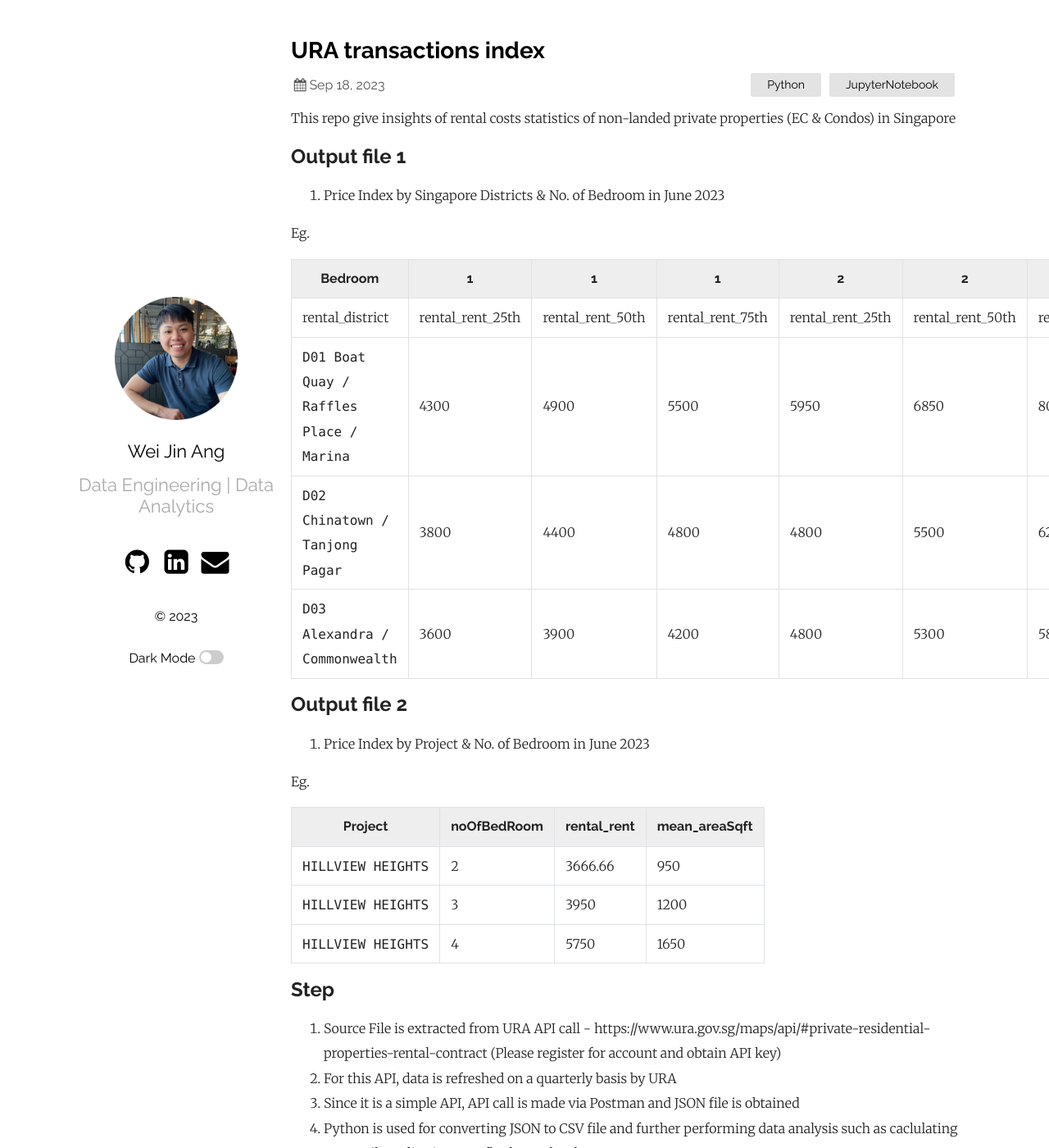
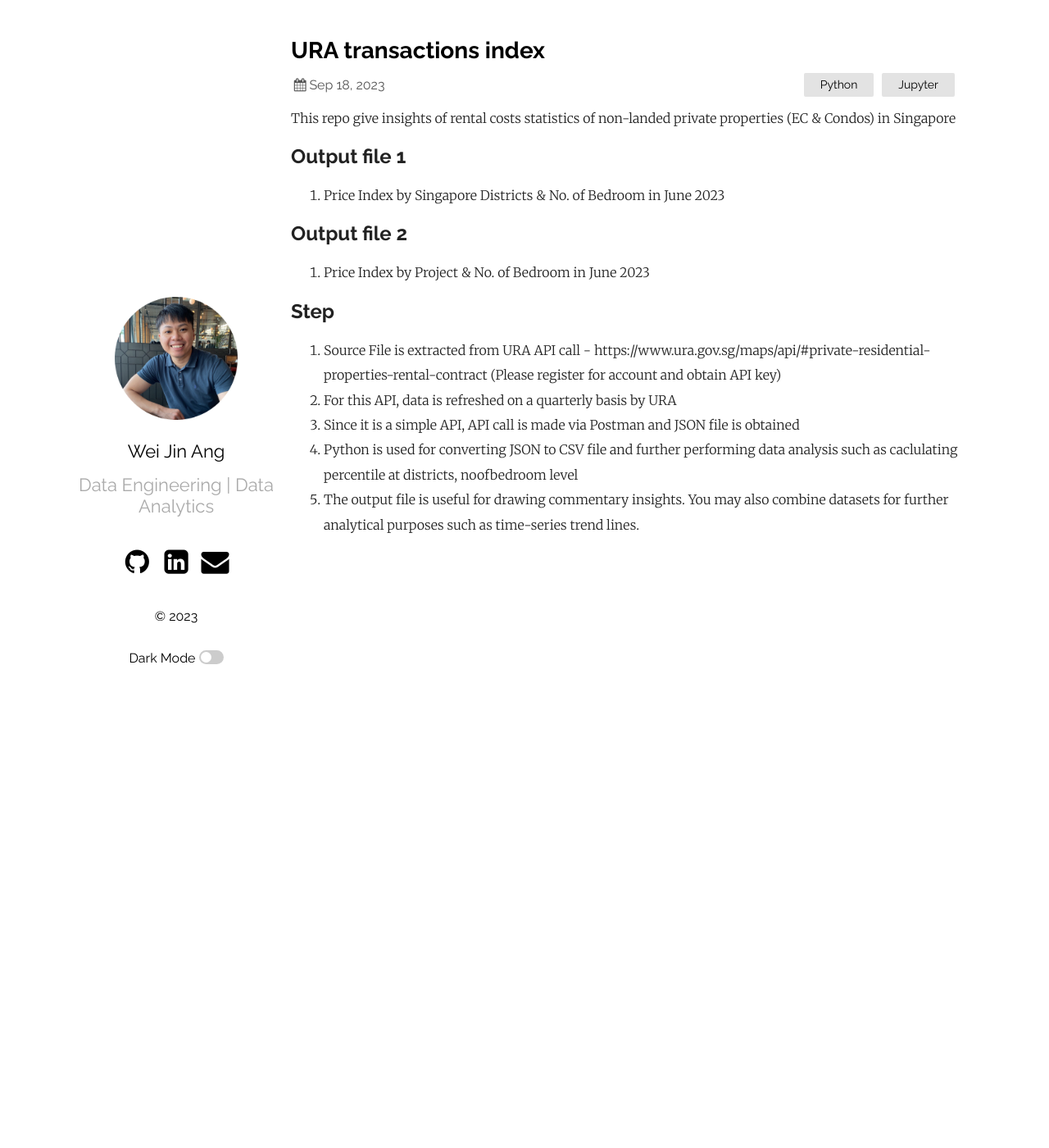
Before and after one commit to wjang96/wjang96.github.io, a Jekyll site: the page built from _posts/2023-09-18-URA-transactions-index.markdown, in a window 1280 px wide and 1400 px high. Shown: the whole window at 82% size. Built offline with Jekyll 4.4.1, drawn with Linux system fonts in a browser that asks for light colours.

Commit message:
Update 2023-09-18-URA-transactions-index.markdown

```diff
--- a/_posts/2023-09-18-URA-transactions-index.markdown
+++ b/_posts/2023-09-18-URA-transactions-index.markdown
@@ -2,7 +2,7 @@
 layout: post
 title:  "URA transactions index"
 date:   2023-09-18 21:03:36 +0530
-categories: Python JupyterNotebook
+categories: Python Jupyter
 ---
 
 This repo give insights of rental costs statistics of non-landed private properties (EC & Condos) in Singapore
@@ -10,26 +10,11 @@ This repo give insights of rental costs statistics of non-landed private propert
 ## Output file 1
 1. Price Index by Singapore Districts & No. of Bedroom in June 2023
 
-Eg.
-
-| Bedroom         | 1                | 1                | 1                |2               | 2                | 2                |
-| --------------- | ---------------- | ---------------- | ---------------- |--------------- | ---------------- | ---------------- |
-| rental_district | rental_rent_25th | rental_rent_50th | rental_rent_75th | rental_rent_25th | rental_rent_50th | rental_rent_75th |
-| `D01 Boat Quay / Raffles Place / Marina` | 4300 | 4900 | 5500 | 5950 | 6850 | 8000 |
-| `D02 Chinatown / Tanjong Pagar`          | 3800 | 4400 | 4800 | 4800 | 5500 | 6275 |
-| `D03 Alexandra / Commonwealth`           | 3600 | 3900 | 4200 | 4800 | 5300 | 5800 |
 
 ## Output file 2
 
 2. Price Index by Project & No. of Bedroom in June 2023
 
-Eg.
-
-| Project | noOfBedRoom | rental_rent| mean_areaSqft|
-| --------------- | ---------------- | ---------------- | ---------------- |
-| `HILLVIEW HEIGHTS` | 2 | 3666.66 | 950 |
-| `HILLVIEW HEIGHTS` | 3 | 3950 | 1200 |
-| `HILLVIEW HEIGHTS` | 4 | 5750 | 1650 |
 
 ## Step
 1. Source File is extracted from URA API call - https://www.ura.gov.sg/maps/api/#private-residential-properties-rental-contract (Please register for account and obtain API key)
```
